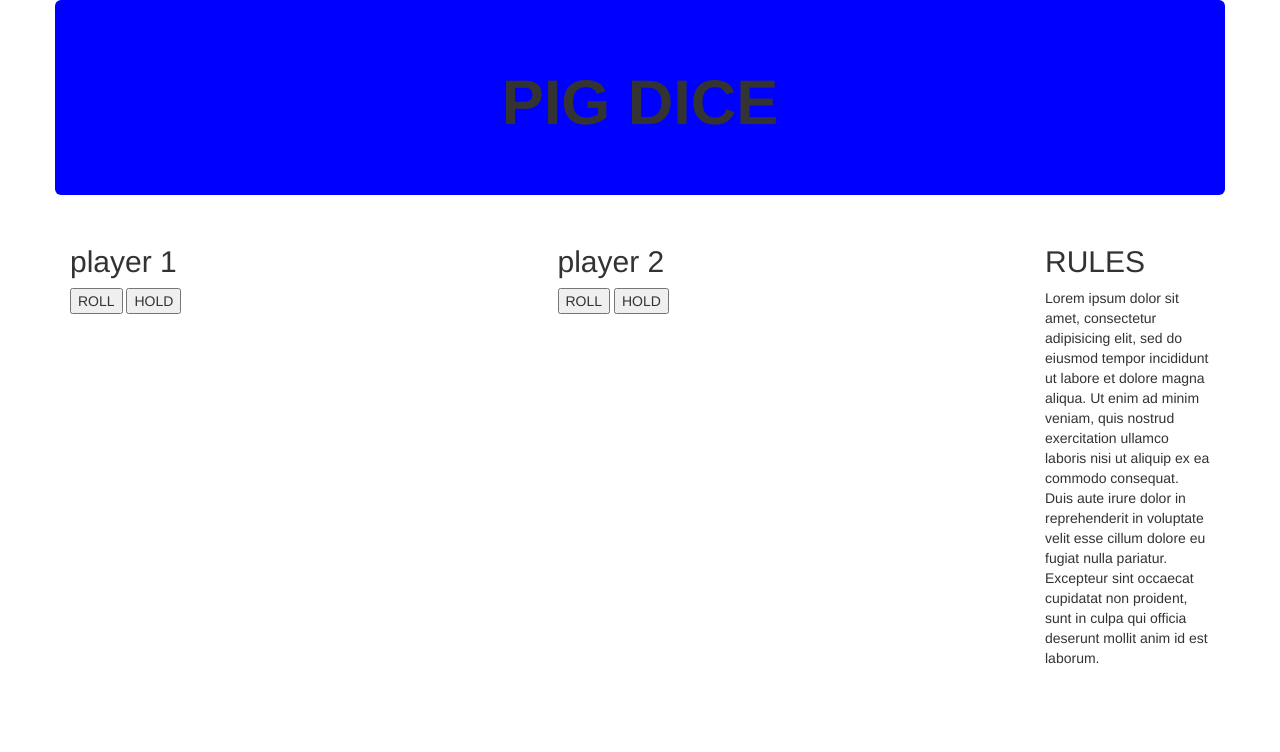
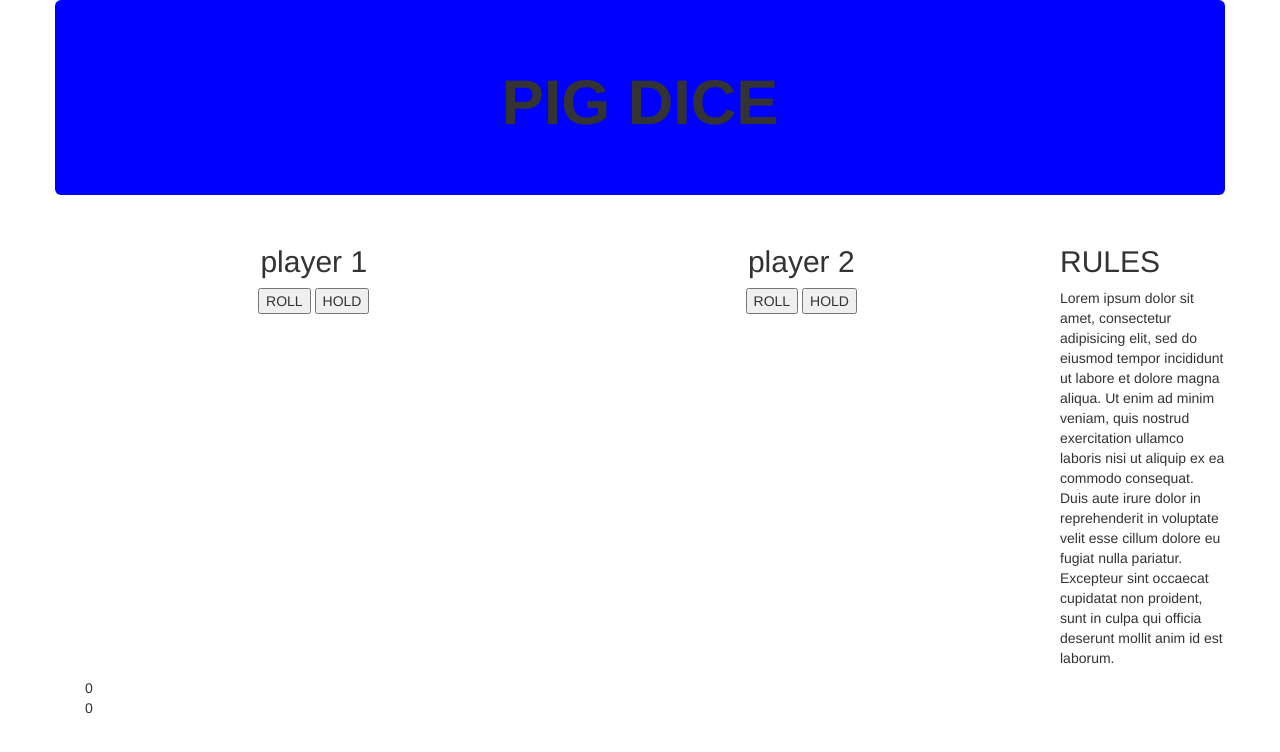
Before and after one commit to jkk990/project-4, a plain HTML site: page index.html in a window 1280 px wide. Drawn offline with Linux system fonts and the light colour scheme.

Commit message:
added new row and buutons

```diff
--- a/css/styles.css
+++ b/css/styles.css
@@ -3,3 +3,11 @@
   background-color: blue;
   background-size: contain;
 }
+
+.player1  {
+  text-align: center;
+}
+
+.player2  {
+  text-align: center;
+}
--- a/index.html
+++ b/index.html
@@ -13,29 +13,37 @@
 </head>
 <body>
   <div class="container">
-    <div class="row" class="jt">
+    <div class="row jt">
       <div class="jumbotron">
         <h1><strong>PIG DICE</strong></h1>
       </div>
     </div>
+    <div class="container players">
       <div class="row">
-      <div class="col-md-5" class="player1">
+        <div class="col-md-5 player1">
           <h2>player 1</h2>
-        <button type="button" class="button" id="bpr1">ROLL</button>
-        <button type="button" class="button" id="bph1">HOLD</button>
+          <button type="button" onclick="rollDice()" class="button" id="bpr1">ROLL</button>
+          <button type="button" onclick="rollDice()" class="button" id="bph1">HOLD</button>
         </div>
-      <div class="col-md-5" class="player2">
+        <div class="col-md-5 player2">
           <h2>player 2</h2>
           <button type="button" class="button" id="bpr2">ROLL</button>
           <button type="button" class="button" id="bph2">HOLD</button>
         </div>
-      <div class="col-md-2" class="rules">
+        <div class="col-md-2 rules">
           <h2>RULES</h2>
           <p>Lorem ipsum dolor sit amet, consectetur adipisicing elit, sed do eiusmod tempor incididunt ut labore et dolore magna aliqua. Ut enim ad minim veniam, quis nostrud exercitation ullamco laboris nisi ut aliquip ex ea commodo consequat. Duis aute irure dolor in reprehenderit in voluptate velit esse cillum dolore eu fugiat nulla pariatur. Excepteur sint occaecat cupidatat non proident, sunt in culpa qui officia deserunt mollit anim id est laborum.</p>
 
         </div>
       </div>
     </div>
+    <div class="container results">
+      <div id="die1" class="dice">0</div>
+      <div id="die2" class="dice">0</div>
+
+    </div>
+
+  </div>
 
 </body>
 </html>
```
Lines whose indentation alone changed are shown as unchanged.
